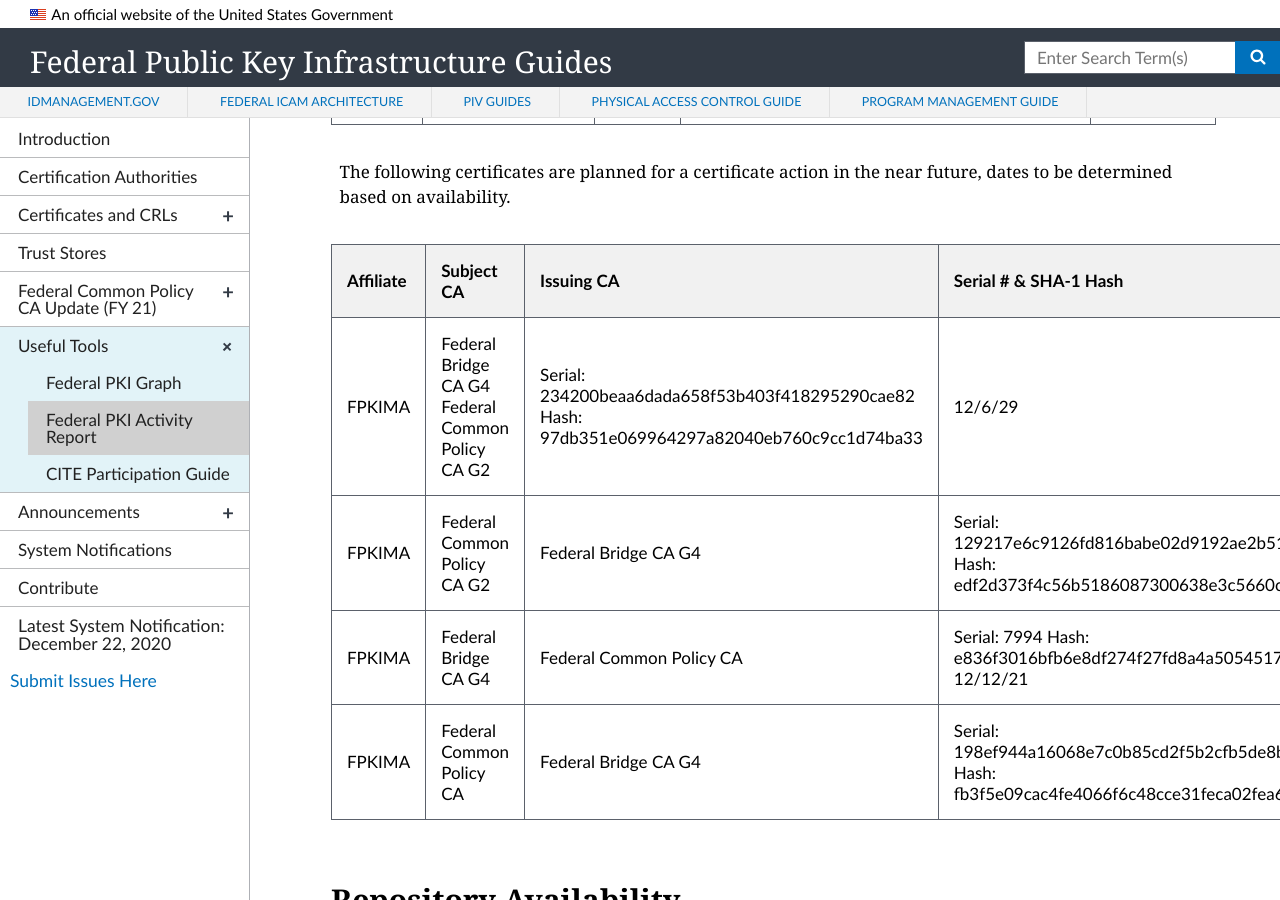
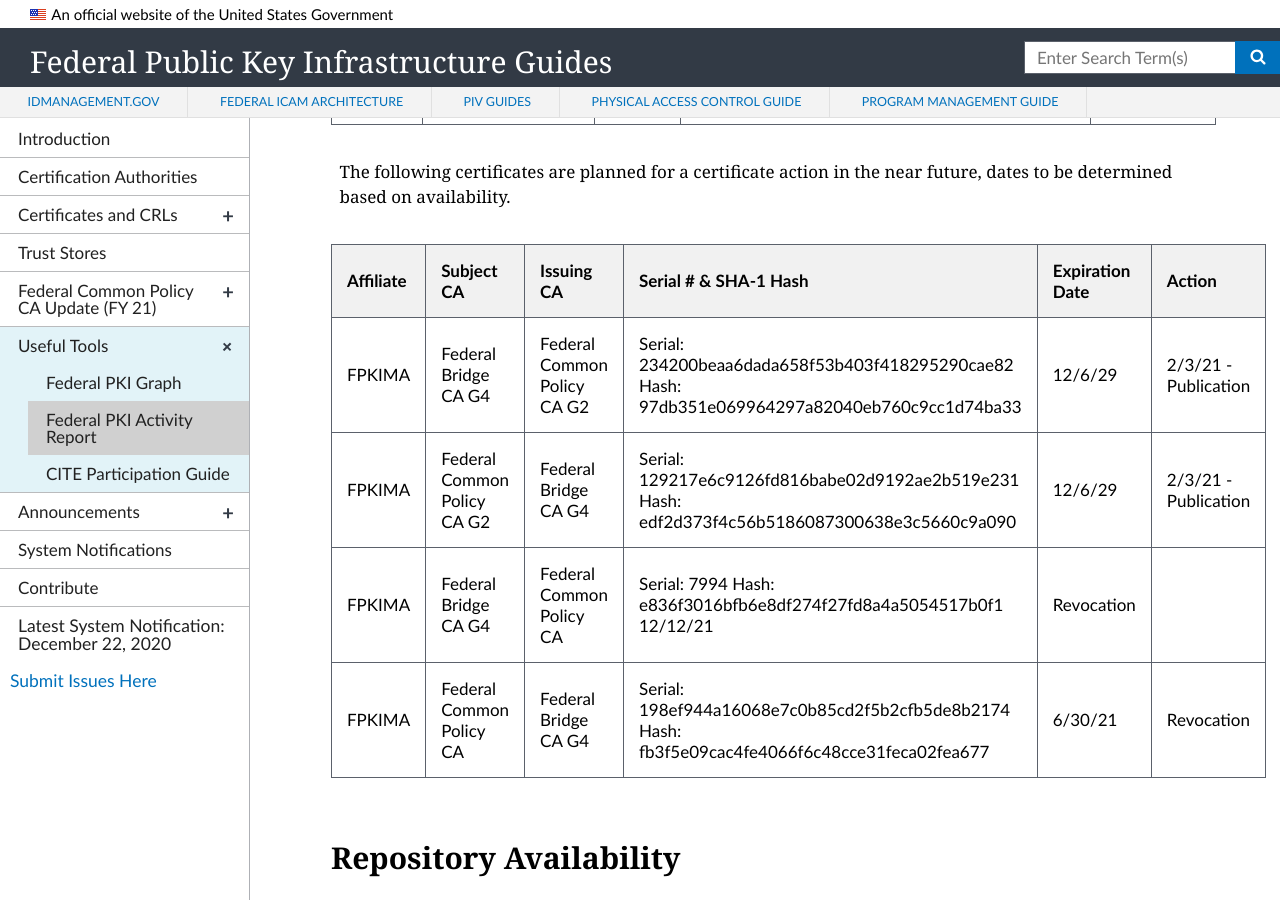
Before and after one commit to GSA/fpki-guides, a Jekyll site: the page built from _tools/03_fpki_activity_report.md, in a window 1280 px wide and 900 px high, scrolled down 2059 px. Built offline with Jekyll 4.4.1, drawn with Linux system fonts in a browser that asks for light colours; nearby versions of some CDN libraries.

Commit message:
Corrected column issue in table

```diff
--- a/_tools/03_fpki_activity_report.md
+++ b/_tools/03_fpki_activity_report.md
@@ -43,7 +43,7 @@
 
 | Affiliate | Subject CA | Issuing CA | Serial # & SHA-1 Hash | Expiration Date | Action |
 | --------- | ---------- | ---------- | --------------------- | --------------- | ------ |
-| FPKIMA | Federal Bridge CA G4	Federal Common Policy CA G2 | Serial: 234200beaa6dada658f53b403f418295290cae82 Hash: 97db351e069964297a82040eb760c9cc1d74ba33 | 12/6/29 | 2/3/21 - Publication |
+| FPKIMA | Federal Bridge CA G4	| Federal Common Policy CA G2 | Serial: 234200beaa6dada658f53b403f418295290cae82 Hash: 97db351e069964297a82040eb760c9cc1d74ba33 | 12/6/29 | 2/3/21 - Publication |
 FPKIMA | Federal Common Policy CA G2 | Federal Bridge CA G4 | Serial: 129217e6c9126fd816babe02d9192ae2b519e231 Hash: edf2d373f4c56b5186087300638e3c5660c9a090 | 12/6/29 | 2/3/21 - Publication |
 FPKIMA | Federal Bridge CA G4 | Federal Common Policy CA | Serial: 7994 Hash: e836f3016bfb6e8df274f27fd8a4a5054517b0f1 	12/12/21 | Revocation |
 FPKIMA | Federal Common Policy CA | Federal Bridge CA G4 | Serial: 198ef944a16068e7c0b85cd2f5b2cfb5de8b2174 Hash: fb3f5e09cac4fe4066f6c48cce31feca02fea677 | 6/30/21 | Revocation |
```
